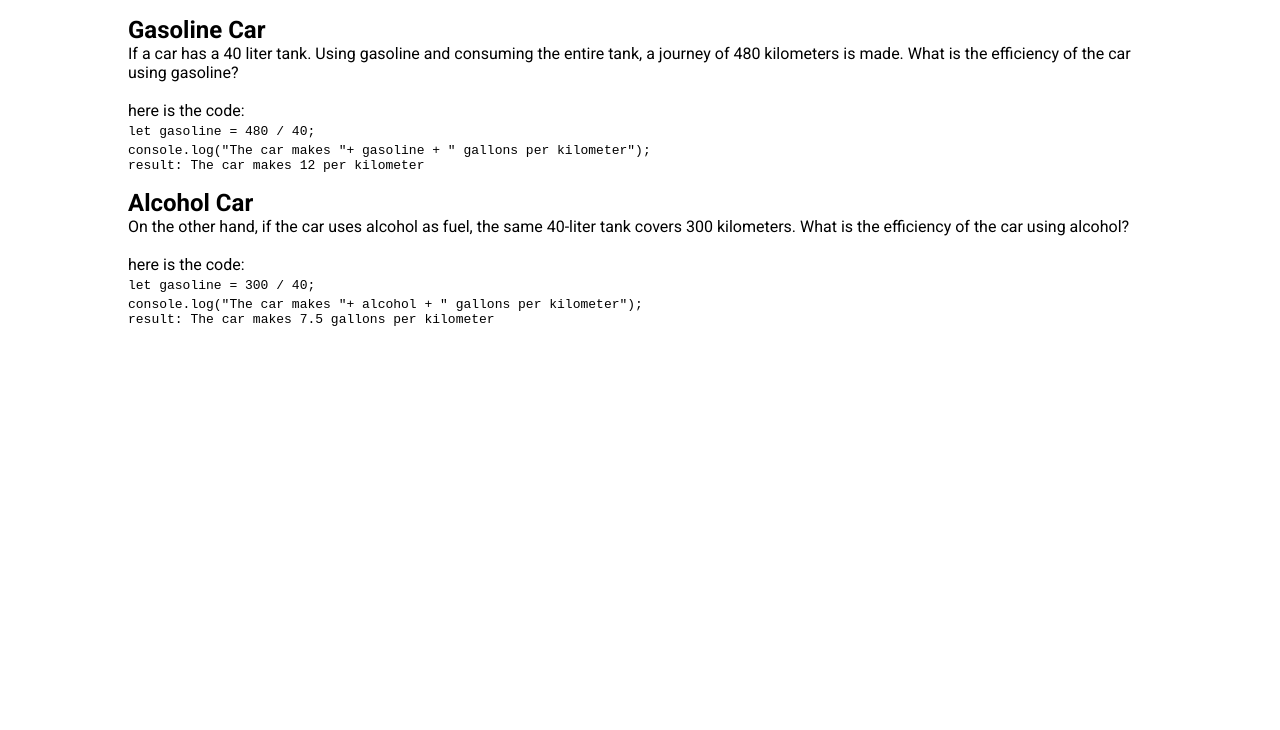
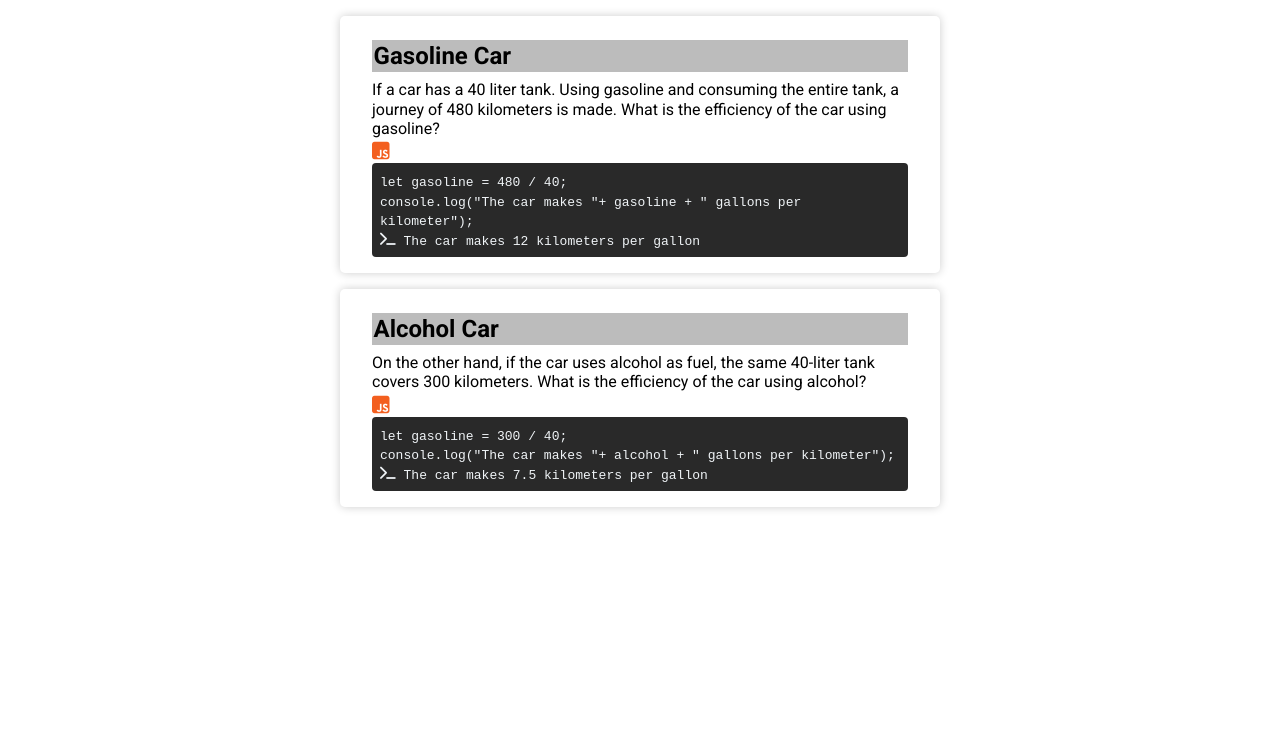
Before and after one commit to dmg85/Alura-One, a plain HTML site: page gasoline_challenge/index.html in a window 1280 px wide. Shown: the part 70-800 px from the top of the page. Drawn offline with Linux system fonts and the light colour scheme.

Commit message:
Final commit of the gasoline challenge

```diff
--- a/gasoline_challenge/alcohol_or_gasoline.js
+++ b/gasoline_challenge/alcohol_or_gasoline.js
@@ -1,5 +1,5 @@
 let gasoline = 480 / 40;
-console.log("The car makes "+ gasoline + " gallons per kilometer");
+console.log("The car makes "+ gasoline + " kilometers per gallon");
 
 let alhocol = 300 / 40;
-console.log("The car makes "+ alhocol + " gallons per kilometer");
+console.log("The car makes "+ alhocol + " kilometers per gallon");
--- a/gasoline_challenge/index.html
+++ b/gasoline_challenge/index.html
@@ -9,34 +9,63 @@
     <link rel="preconnect" href="https://fonts.googleapis.com">
 <link rel="preconnect" href="https://fonts.gstatic.com" crossorigin>
 <link href="https://fonts.googleapis.com/css2?family=Inconsolata:wght@300;400;500;700&family=Poppins:wght@300;400;600&family=Roboto:ital,wght@0,300;0,400;0,500;0,700;0,900;1,100;1,300&display=swap" rel="stylesheet">
+<script src="https://kit.fontawesome.com/db0a929576.js" crossorigin="anonymous"></script>
 </head>
 <body>
-    <main class="container">
+    <main>
         <div class="title">
-            <h1>Gasoline Challenge</h1>
+            <h1>Fuel Challenge</h1>
+            <i class="fa-solid fa-car fa-xl"></i>
         </div>
-        <section class="section-1">
+        <div class="card">
+            <div class="sections">
+                <div class="section-title">
                     <h2>Gasoline Car</h2>
+                </div>
+                <div>
                     <p>If a car has a 40 liter tank. Using gasoline and consuming the entire tank, a journey of 480 kilometers is made. What is the efficiency of the car using gasoline?</p>
+                    <i class="fa-brands fa-square-js fa-lg"></i>
                     <br>
-            <p>here is the code:</p>
+                    <div class="terminal">
                         <code>
                             let gasoline = 480 / 40; <br>
                             console.log("The car makes "+ gasoline + " gallons per kilometer");
-                <p>result: <code>The car makes 12 per kilometer</code></p>
+                            <br>
+                            <i class="fa-solid fa-terminal fa-sm"></i>
+                            <code>The car makes 12 kilometers per gallon</code></p>
                         </code>
-        </section>
-        <section class="section-2">
+                    </div>
+
+                </div>
+            </div>
+        </div>
+        <div class="card">
+            <div class="sections">
+                <div class="section-title">
                     <h2>Alcohol Car</h2>
+                </div>
                 <p>On the other hand, if the car uses alcohol as fuel, the same 40-liter tank covers 300 kilometers. What is the efficiency of the car using alcohol?</p>
-            <br>
-            <p>here is the code:</p>
+                <i class="fa-brands fa-square-js fa-lg"></i>
+                <div class="terminal">
                     <code>
                         let gasoline = 300 / 40; <br>
                         console.log("The car makes "+ alcohol + " gallons per kilometer");
-                <p>result: <code>The car makes 7.5 gallons per kilometer</code></p>
+                        <i class="fa-solid fa-terminal fa-sm"></i>
+                        <code>The car makes 7.5 kilometers per gallon</code></p>
                     </code>
-        </section>
+                </div>
+            </div>
+        </div>
+     <!-- <footer>
+        <div class="foot">
+            <ul class="footer-icons">
+
+                <li><a href="https://github.com/dmg85"></a><i class="fa-brands fa-github fa-lg"></i></li>
+                <li><a href="https://twitter.com/This_is_DiegoMG"></a><i class="fa-brands fa-twitter fa-lg"></i></li>
+                <li><a href="www.linkedin.com/in/diego-fed"></a><i class="fa-brands fa-linkedin fa-lg"></i></li>
+            </ul>
+        </div>
+     </footer> -->
     </main>
 
 </body>
--- a/gasoline_challenge/style.css
+++ b/gasoline_challenge/style.css
@@ -4,16 +4,35 @@
     margin: 0;
 }
 
-html {
+body {
     font-family: "Roboto", sans-serif;
+    line-height: 1.2;
+    min-height: 100vh;
+    display: grid;
 }
 
-.container {
+.card {
+    box-shadow: 0 0 10px rgba(0, 0, 0, 0.2);
     width: 80%;
-    height: 15%;
-    margin: 0 auto;
+    max-width: 600px;
+    align-items: center;
+    display: flex;
+    place-items: center;
+    margin: 1em auto;
+    padding: 0 1em;
+    border-radius: 5px;
+
 }
 
+.section-title {
+    background-color:rgb(188, 188, 188);
+    padding: 0.1em;
+    margin: 0.5em 0;
+}
+
+.sections {
+    padding: 1em;
+}
 .title {
     display: flex;
     align-items: center;
@@ -23,10 +42,27 @@ html {
     color: white;
 }
 
-.section-1 {
-    margin: 1rem 0;
+h1 {
+    margin: 0 1rem;
+    align-items: center;
+}
+.terminal {
+    background-color: rgb(41, 41, 41);
+    border-radius: 4px;
+    color: rgb(240, 244, 247);
+    padding: 0.5em;
 }
 
-.section-2 {
+.fa-square-js {
+    color: rgb(243, 95, 31);
+    margin: 0.6em 0 0.6em;
+}
 
+.foot {
+    background-color: rgb(243, 95, 31);
 }
+
+.footer-icons {
+    display:inline;
+    align-items: center;
+}
```
Lines whose indentation alone changed are shown as unchanged.
